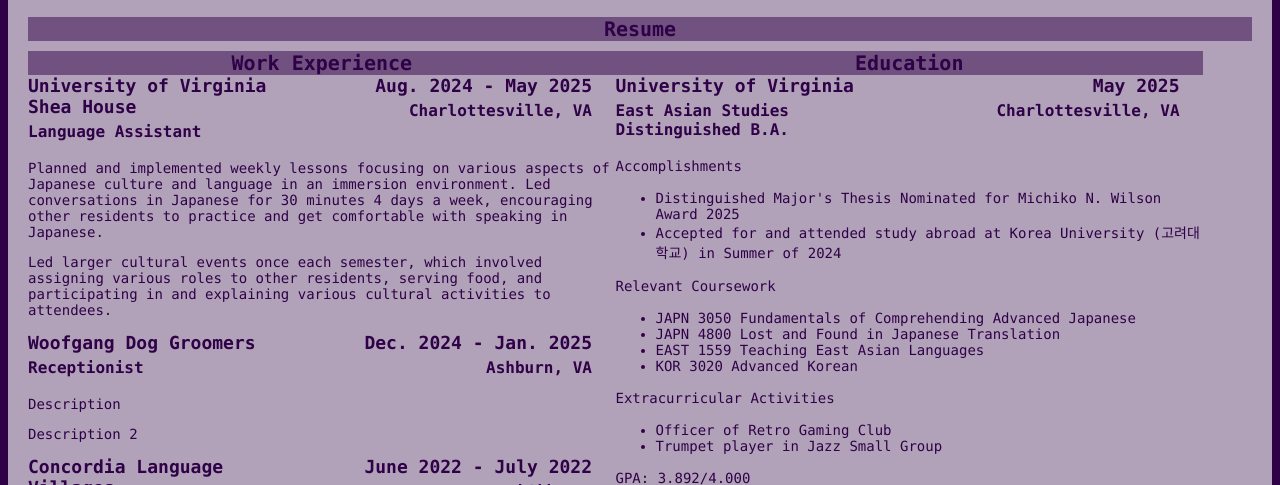
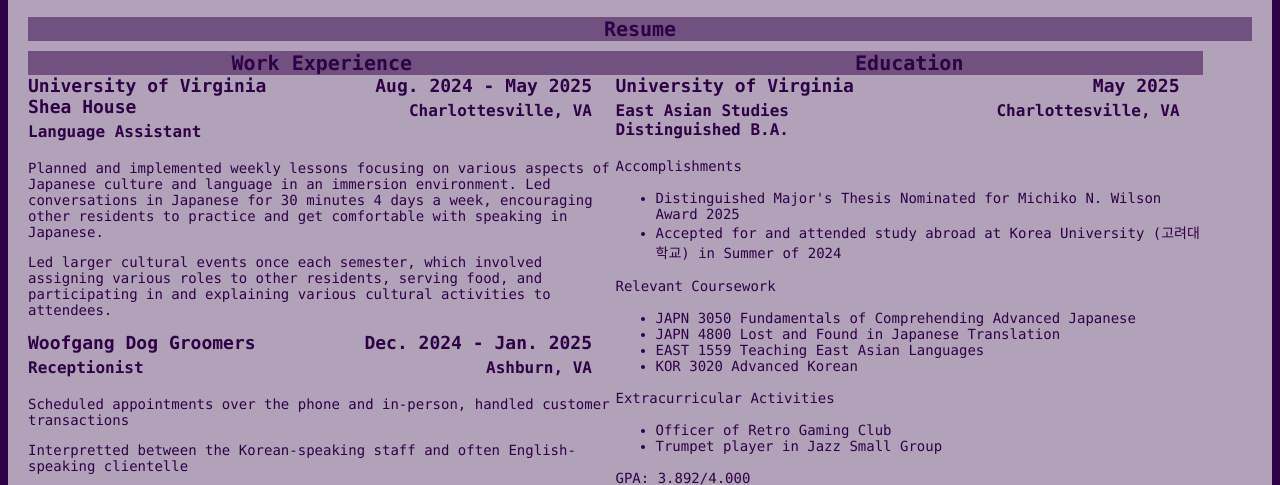
Before and after one commit to Moogie237/moogie237.github.io, a plain HTML site: page resume.html in a window 1280 px wide. Shown: the part 263-748 px from the top of the page. Drawn offline with Linux system fonts and the light colour scheme.

Commit message:
Add files via upload

```diff
--- a/resume.html
+++ b/resume.html
@@ -52,8 +52,8 @@
                                              <h4>Ashburn, VA</h4>
                                         </div>
                                    </div>
-                                   <p>Description</p>
-                                   <p>Description 2</p>
+                                   <p>Scheduled appointments over the phone and in-person, handled customer transactions </p>
+                                   <p>Interpretted between the Korean-speaking staff and often English-speaking clientelle</p>
                               </section>
                               <section>
                                    <div class="resume block">
```
